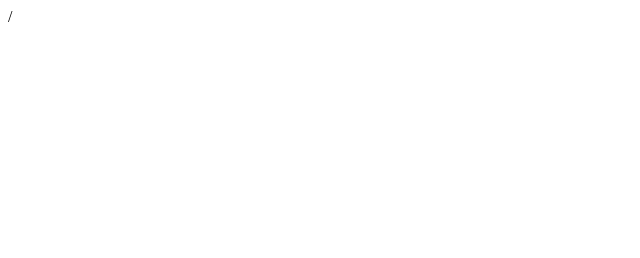
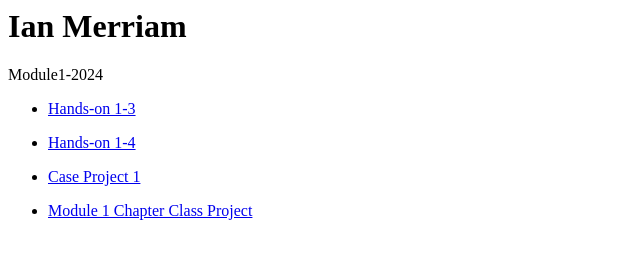
Before and after one commit to KukuPRCC/Clientside, a plain HTML site: page index.html in a window 1280 px wide. Shown: the whole page, without its empty margins (0-640 px from the left). Drawn offline with Linux system fonts and the light colour scheme.

Commit message:
index.html

```diff
--- a/index.html
+++ b/index.html
@@ -1 +1,10 @@
-/
+<h1> Ian Merriam </h1>
+
+<p> Module1-2024 </p>
+<ul>
+  <li><p><a href="module1-2024/Hands-on 1-3/index.html">Hands-on 1-3</a></p></li>
+  <li><p><a href="module1-2024/Hands-on 1-3/Hands-on 1-4/index.html"> Hands-on 1-4</a></p></li>
+  <li><p><a href="module1-2024/Hands-on 1-3/Hands-on 1-4/Case Project/index.html">Case Project 1</a></p></li>
+  <li><p><a href="module1-2024/Hands-on 1-3/Hands-on 1-4/Case Project/Classproject/index.html"> Module 1 Chapter Class Project </a> </p></li>
+
+</ul>
```
